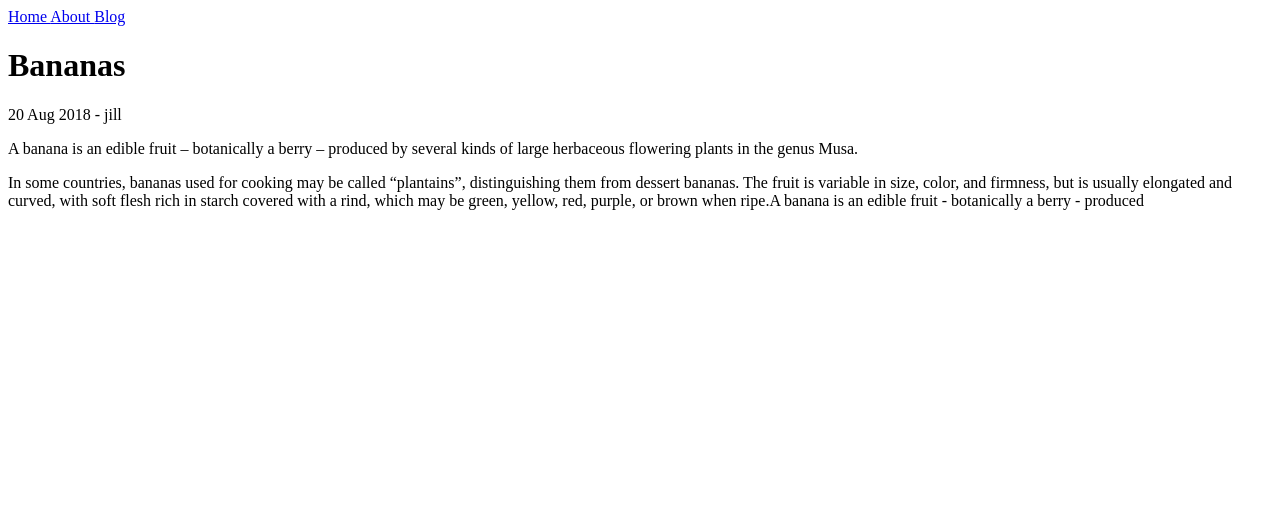
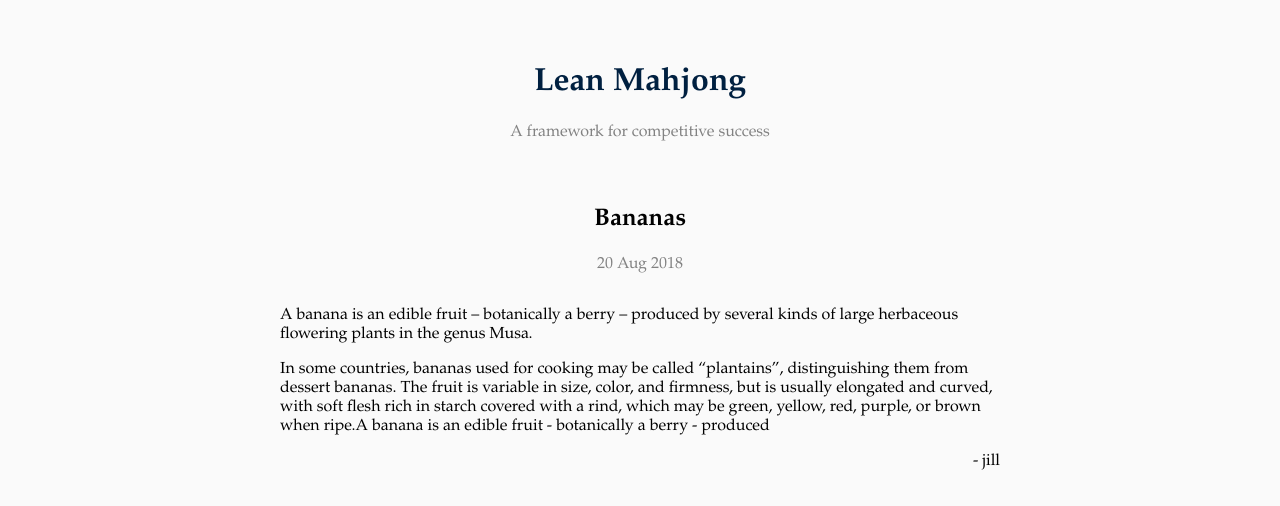
Before and after one commit to cozziekuns/Celes, a plain HTML site: page _site/2018/08/20/bananas.html in a window 1280 px wide. Drawn offline with Linux system fonts and the light colour scheme.

Commit message:
update blog

```diff
--- a/_site/2018/08/20/bananas.html
+++ b/_site/2018/08/20/bananas.html
@@ -6,25 +6,23 @@
     <link rel="stylesheet" href="/assets/css/styles.css">
   </head>
   <body>
-    <nav>
+    <div class="container">
+      <header>
+        <h1>
+          <a href="/">Lean Mahjong</a>
+        </h1>
+        <p class="subtitle">A framework for competitive success</p>
+      </header>
+      <h2>Bananas</h2>
 
-    <a href="/" >
-      Home
-    </a>
+<div class="post-date">
+  <p class="subtitle">
+    20 Aug 2018
+  </p>
+</div>
 
-    <a href="/about.html" >
-      About
-    </a>
-
-    <a href="/blog.html" >
-      Blog
-    </a>
-
-</nav>
-    <h1>Bananas</h1>
-<p>20 Aug 2018 - jill</p>
-
-<p>A banana is an edible fruit – botanically a berry – produced by several kinds
+<div class="post">
+  <p>A banana is an edible fruit – botanically a berry – produced by several kinds
 of large herbaceous flowering plants in the genus Musa.</p>
 
 <p>In some countries, bananas used for cooking may be called “plantains”,
@@ -33,5 +31,12 @@ and firmness, but is usually elongated and curved, with soft flesh rich in
 starch covered with a rind, which may be green, yellow, red, purple, or brown
 when ripe.A banana is an edible fruit - botanically a berry - produced</p>
 
+</div>
+
+<div class="post-author">
+  - jill
+</div>
+
+    </div>
   </body>
 </html>
--- a/assets/css/styles.scss
+++ b/assets/css/styles.scss
@@ -1,3 +1,61 @@
 ---
 ---
 @import "main";
+
+body {
+  font-family: 'Palatino', serif;
+  background-color: #fafafa;
+}
+
+a:link, a:visited {
+  color: #002040;
+  text-decoration: none;
+}
+
+a:hover {
+  color: #707070;
+}
+
+h1 {
+  text-align: center;
+}
+
+h2 {
+  text-align: center;
+}
+
+ul {
+  padding: 0;
+  list-style-type: none;
+}
+
+header {
+  margin-top: 4em;
+  margin-bottom: 4em;
+}
+
+div.container {
+  width: 720px;
+  margin: auto;
+}
+
+p.subtitle {
+  color: #828282;
+  text-align: center;
+}
+
+/* Index */
+
+div.excerpt {
+  text-align: center;
+}
+
+/* Post */
+
+div.post-date {
+  margin-bottom: 2em;
+}
+
+div.post-author {
+  text-align: right;
+}
```
Also changed, not shown: _includes/navigation.html (deleted, +0 -7 lines), _layouts/default.html (+9 -2 lines), _layouts/post.html (+14 -3 lines), _site/2018/08/21/apples.html (+22 -17 lines), _site/2018/08/22/kiwifruit.html (+22 -17 lines), _site/about.html (deleted, +0 -29 lines), _site/blog.html (deleted, +0 -53 lines), _site/index.html (+37 -12 lines), blog.html (deleted, +0 -14 lines), index.html (+10 -1 lines), _site/assets/css/styles.css, 3 other files.
